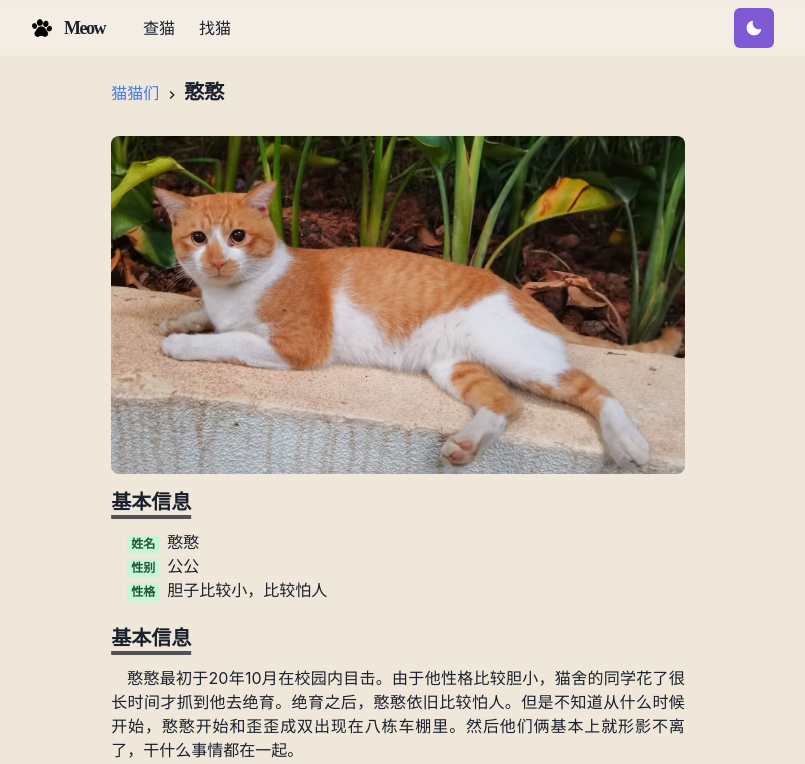
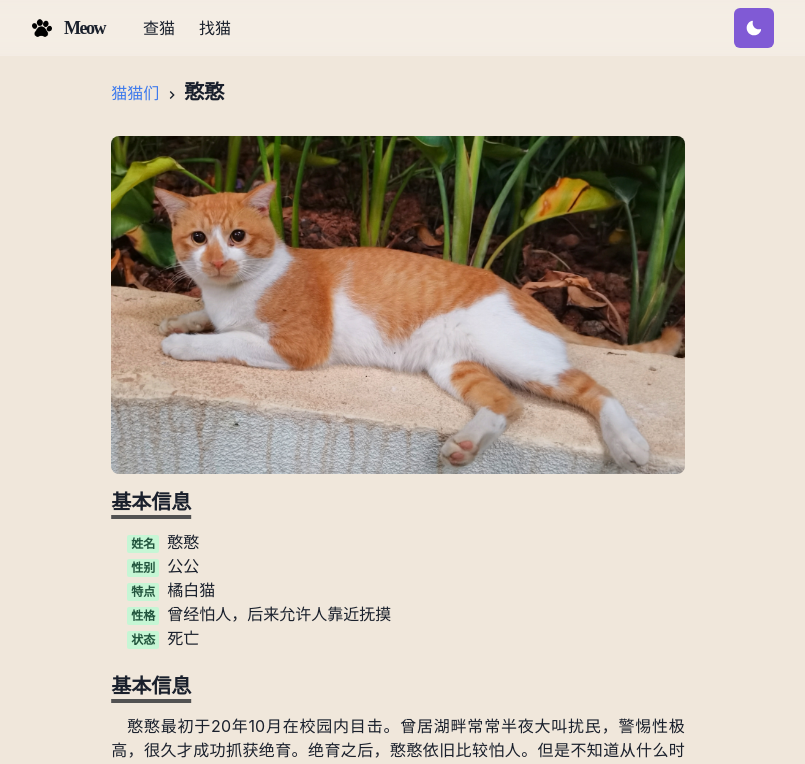
Before and after one commit to Tloops/Meow, a Next.js app: page /cats/hanhan in a window 1280 px wide. Shown: the top 764 px of the page, without its empty margins (242-1047 px from the left). Built offline with nearby package versions, Linux system fonts and the light colour scheme.

Commit message:
feat: add current status of cats

```diff
--- a/src/pages/cats/diudiu-and-haha.tsx
+++ b/src/pages/cats/diudiu-and-haha.tsx
@@ -33,7 +33,11 @@ const DiudiuAndHaha = () => {
             </ListItem>
             <ListItem>
               <Meta>性格</Meta>
-              <span>修猫咪哪有性格不好的，抓起来狠狠吸就完事了！丢丢比较乖，哈哈比较闹腾，不怎么听话。</span>
+              <span>丢丢比较乖，哈哈比较闹腾，不怎么听话。</span>
+            </ListItem>
+            <ListItem>
+              <Meta>状态</Meta>
+              <span>已送养</span>
             </ListItem>
           </List>
         </Section>
--- a/src/pages/cats/hanhan.tsx
+++ b/src/pages/cats/hanhan.tsx
@@ -31,8 +31,16 @@ const Hanhan = () => {
               <span>公公</span>
             </ListItem>
             <ListItem>
+              <Meta>特点</Meta>
+              <span>橘白猫</span>
+            </ListItem>
+            <ListItem>
               <Meta>性格</Meta>
-              <span>胆子比较小，比较怕人</span>
+              <span>曾经怕人，后来允许人靠近抚摸</span>
+            </ListItem>
+            <ListItem>
+              <Meta>状态</Meta>
+              <span>死亡</span>
             </ListItem>
           </List>
         </Section>
@@ -41,7 +49,7 @@ const Hanhan = () => {
             基本信息
           </Heading>
           <Paragraph>
-            憨憨最初于20年10月在校园内目击。由于他性格比较胆小，猫舍的同学花了很长时间才抓到他去绝育。绝育之后，憨憨依旧比较怕人。但是不知道从什么时候开始，憨憨开始和歪歪成双出现在八栋车棚里。然后他们俩基本上就形影不离了，干什么事情都在一起。
+            憨憨最初于20年10月在校园内目击。曾居湖畔常常半夜大叫扰民，警惕性极高，很久才成功抓获绝育。绝育之后，憨憨依旧比较怕人。但是不知道从什么时候开始，憨憨开始和歪歪成双出现在八栋车棚里。然后他们俩基本上就形影不离了，干什么事情都在一起。
           </Paragraph>
           <CatImage src='/images/cats/hanhan/hanhan-and-waiwai-0.jpg' alt='憨憨和歪歪'/>
           <CatImage src='/images/cats/hanhan/hanhan-and-waiwai-1.jpg' alt='憨憨和歪歪'/>
--- a/src/pages/cats/huajuan-and-fagao.tsx
+++ b/src/pages/cats/huajuan-and-fagao.tsx
@@ -34,6 +34,10 @@ const HuajuanAndFagao = () => {
             <ListItem>
               <Meta>性格</Meta>
               <span>修猫咪哪有性格不好的，抓起来狠狠吸就完事了！</span>
+            </ListItem>
+            <ListItem>
+              <Meta>状态</Meta>
+              <span>已送养</span>
             </ListItem>
           </List>
         </Section>
```
Also changed, not shown: src/pages/cats/makou.tsx (+8 -0 lines), src/pages/cats/waiwai.tsx (+12 -0 lines).
